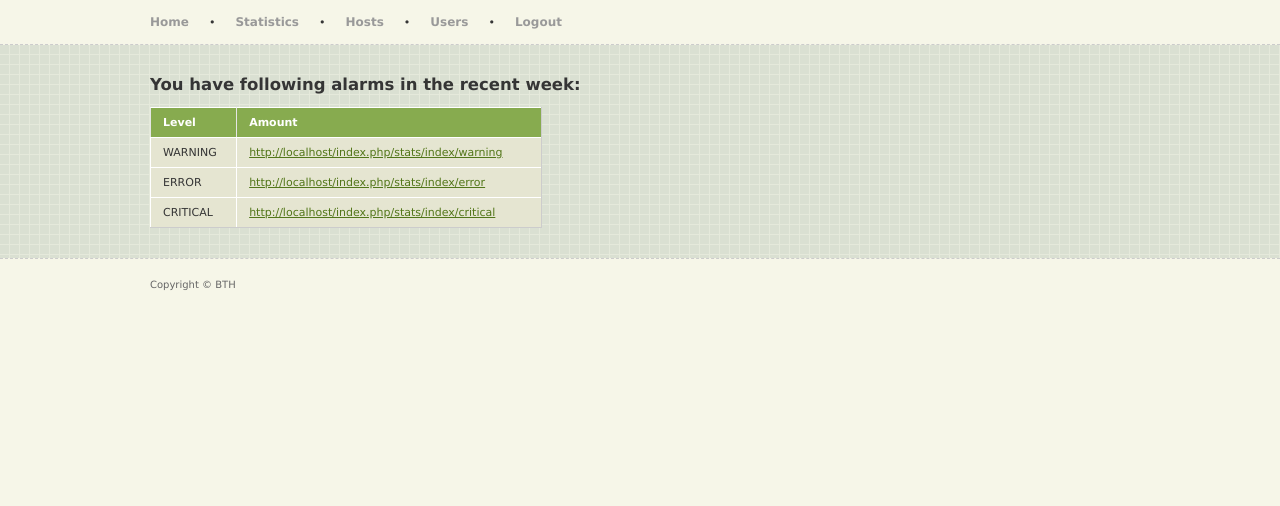
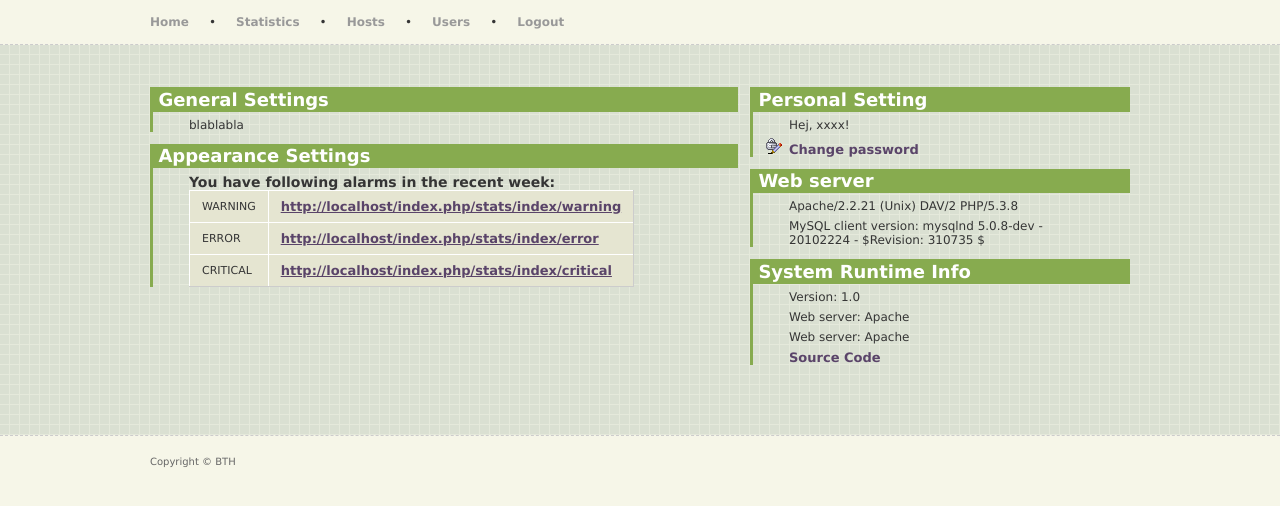
Before and after one commit to vvoody/anm-host-management, a CodeIgniter app: template web/application/views/home.php in a window 1280 px wide. Shown: the part 81-587 px from the top of the page. Run offline with CodeIgniter, Linux system fonts and the light colour scheme; the template is opened without the code that fills it, so the values that code supplies are empty.

Commit message:
New added: views/dashboard.php - at homepage, show some general info;            images/icons/*      - small pictures used at dashboard; Modifed: views/home.php - moved dashboard stuff to view dashboard.php;          css/main.css - added styles for view dashboard;

```diff
--- /dev/null
+++ b/web/application/views/dashboard.php
@@ -0,0 +1,60 @@
+<div id="maincontainer">
+  <div id="main_pane_left">
+    <div class="group">
+      <h2>General Settings</h2>
+      <ul>
+        <li>blablabla</li>
+      </ul>
+    </div>
+    <div class="group">
+      <h2>Appearance Settings</h2>
+      <ul>
+        <li>
+          <h3>You have following alarms in the recent week:</h2>
+          <table border="0" width="30%" class="norm" cellpadding="0" cellspacing="0">
+          <tr>
+            <td>WARNING</td>
+            <td><?php echo anchor('stats/index/warning', $warnings, 'style="text-decoration:underline;"');?></td>
+          </tr>
+          <tr>
+            <td>ERROR</td>
+            <td><?php echo anchor('stats/index/error', $errors, 'style="text-decoration:underline;"');?></td>
+          </tr>
+          <tr>
+            <td>CRITICAL</td>
+            <td><?php echo anchor('stats/index/critical',$criticals, 'style="text-decoration:underline;"');?></td>
+          </tr>
+          </table>
+        </li>
+      </ul>
+    </div>
+  </div>
+  <div id="main_pane_right">
+    <div class="group">
+      <h2>Personal Setting</h2>
+      <ul>
+        <li>Hej, xxxx!</li>
+        <li id="li_change_password"><a href="#">Change password</a></li>
+      </ul>
+    </div>
+    <div class="group">
+      <h2>Web server</h2>
+      <ul>
+        <li>Apache/2.2.21 (Unix) DAV/2 PHP/5.3.8</li>
+        <li>MySQL client version: mysqlnd 5.0.8-dev - 20102224 - $Revision: 310735 $</li>
+      </ul>
+    </div>
+    <div class="group">
+      <h2>System Runtime Info</h2>
+        <ul>
+          <li>Version: 1.0</li>
+          <li>Web server: Apache</li>
+          <li>Web server: Apache</li>
+          <li><a href="https://github.com/vvoody/anm-host-management">Source Code</a></li>
+        </ul>
+    </div>
+  </div>
+
+<br class="clearfloat" />
+<br class="clearfloat" />
+</div>
--- a/web/application/views/home.php
+++ b/web/application/views/home.php
@@ -1,28 +1,6 @@
 <?php
 require_once 'header.php';
 require_once 'navigation.php';
-?>
-
-<h2>You have following alarms in the recent week:</h2><br />
-<table border="0" width="40%" class="norm" cellpadding="0" cellspacing="0">
-<tr>
-<th>Level</th>
-<th>Amount</th>
-</tr>
-<tr>
-  <td>WARNING</td>
-  <td><?php echo anchor('stats/index/warning', $warnings, 'style="text-decoration:underline;"');?></td>
-</tr>
-<tr>
-  <td>ERROR</td>
-  <td><?php echo anchor('stats/index/error', $errors, 'style="text-decoration:underline;"');?></td>
-</tr>
-<tr>
-  <td>CRITICAL</td>
-  <td><?php echo anchor('stats/index/critical',$criticals, 'style="text-decoration:underline;"');?></td>
-</tr>
-</table>
-
-<?php
+require_once 'dashboard.php';
 require_once 'footer.php';
 ?>
--- a/web/css/main.css
+++ b/web/css/main.css
@@ -7,7 +7,7 @@
 a				{ text-decoration: none; color: #527619; }
 img				{ border: none; }
 li				{ list-style: none; }
-body			{ font: normal 11px Verdana; color: #353535; background-color: #F6F6E8; }
+body			{ font: normal 12px Verdana; color: #353535; background-color: #F6F6E8; }
 
 /* Main Divs */
 
@@ -65,3 +65,63 @@ body			{ font: normal 11px Verdana; color: #353535; background-color: #F6F6E8; }
 
 .footer			{ padding: 20px 25px; border-top: 1px dashed #ccc; }
 .footer p		{ font: normal 10px Verdana; color: #666; }
+
+/* dashboard page, from phpMyAdmin */
+
+#mysqlmaininformation,
+#pmamaininformation {
+    float: left;
+    width: 49%;
+}
+
+#maincontainer ul {
+    list-style-type: disc;
+    vertical-align: middle;
+}
+
+#maincontainer li {
+    margin:  0.5em 3em;
+    /* margin: 5px 10px; */
+}
+
+#main_pane_left {
+    width:              60%;
+    float:              left;
+    padding-top:        1em;
+}
+
+#main_pane_right {
+    margin-left: 60%;
+    padding-top: 1em;
+    padding-left: 1em;
+}
+
+.group {
+    border-left: 0.3em solid #87AB4F/*#9CA096*/;
+    margin-bottom:      1em;
+}
+
+.group h2 {
+    background:         #87AB4F;
+    padding:            0.1em 0.3em;
+    margin-top:         0;
+    color:              white;
+}
+
+.group-cnt {
+    padding: 0 0 0 0.5em;
+    display: inline-block;
+    width: 98%;
+}
+
+.group th {
+    background-color: white;
+}
+
+/* iconic view for ul items */
+li#li_change_password {
+    list-style-image: url(../images/icons/s_passwd.png);
+}
+/* END iconic view for ul items */
+
+/* END dashboard page */
```
Also changed, not shown: web/images/icons/s_passwd.png (added).
